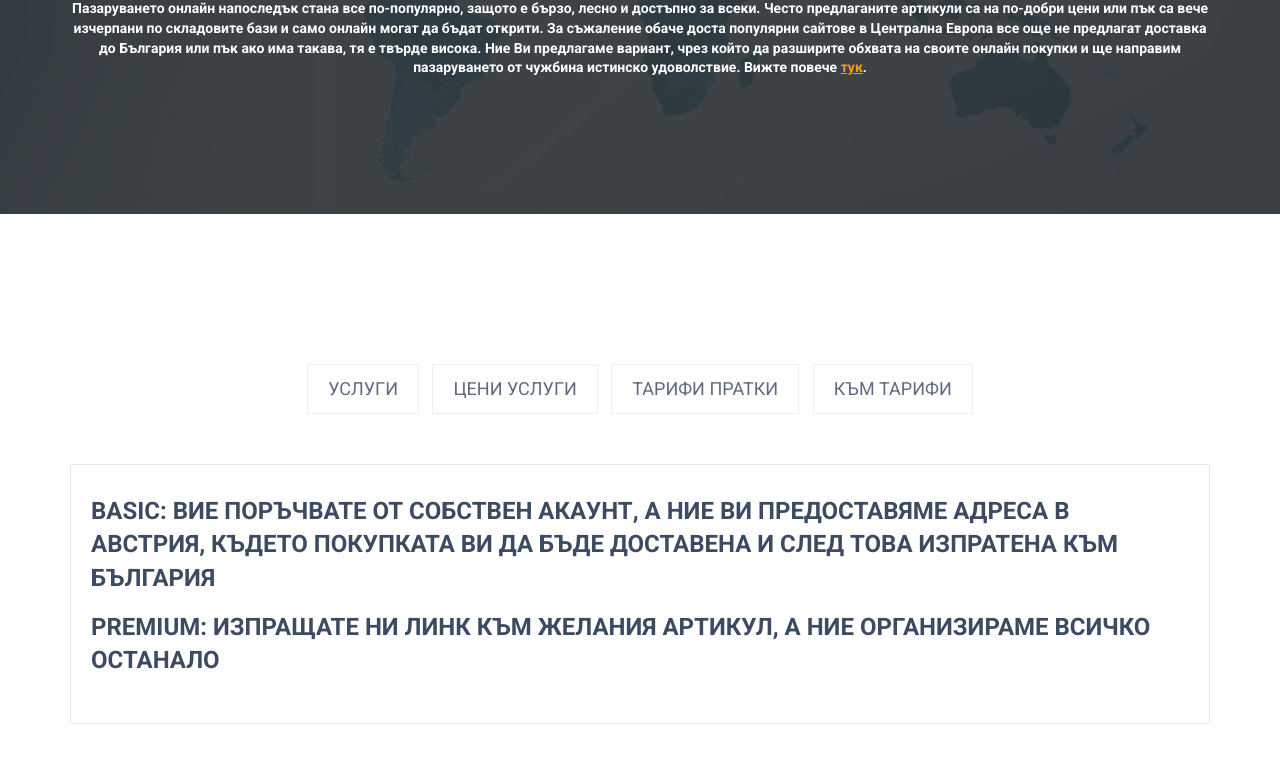
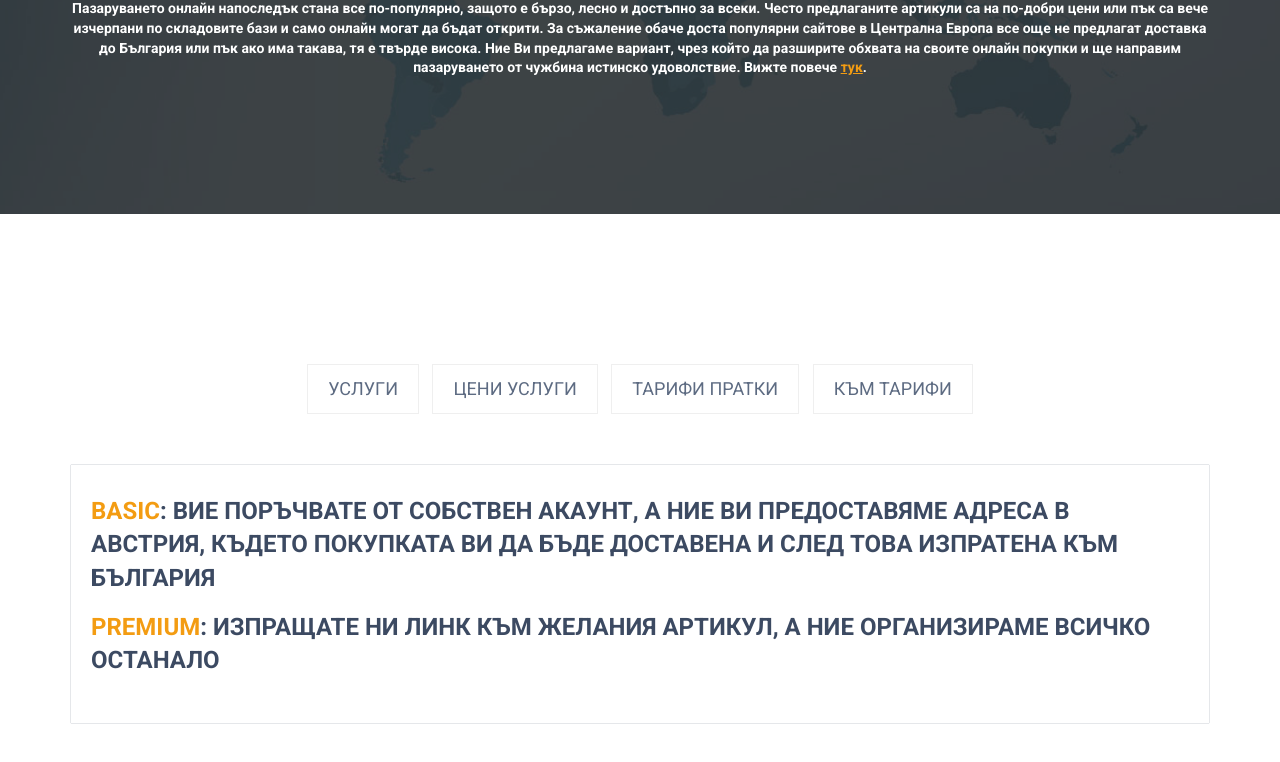
Before and after one commit to Tihomircho/dostavki-avstria, a plain HTML site: page shopping.html in a window 1280 px wide. Shown: the part 286-1048 px from the top of the page. Drawn offline with Linux system fonts and the light colour scheme.

Commit message:
distavki-avstria

```diff
--- a/shopping.html
+++ b/shopping.html
@@ -111,6 +111,9 @@
             .tariff-shipments .shipments .orange {
                color: #f39c12;
                font-size: 16px;
+            }
+            .orange {
+                color: #f39c12;
             }
             .link {
                 color: #f39c12;
```
